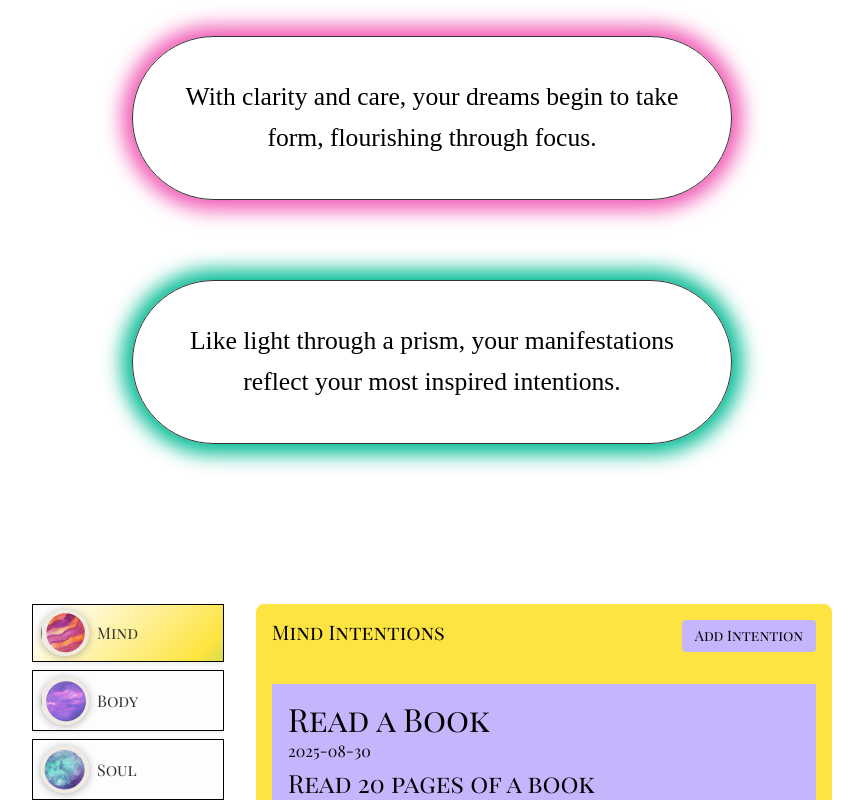
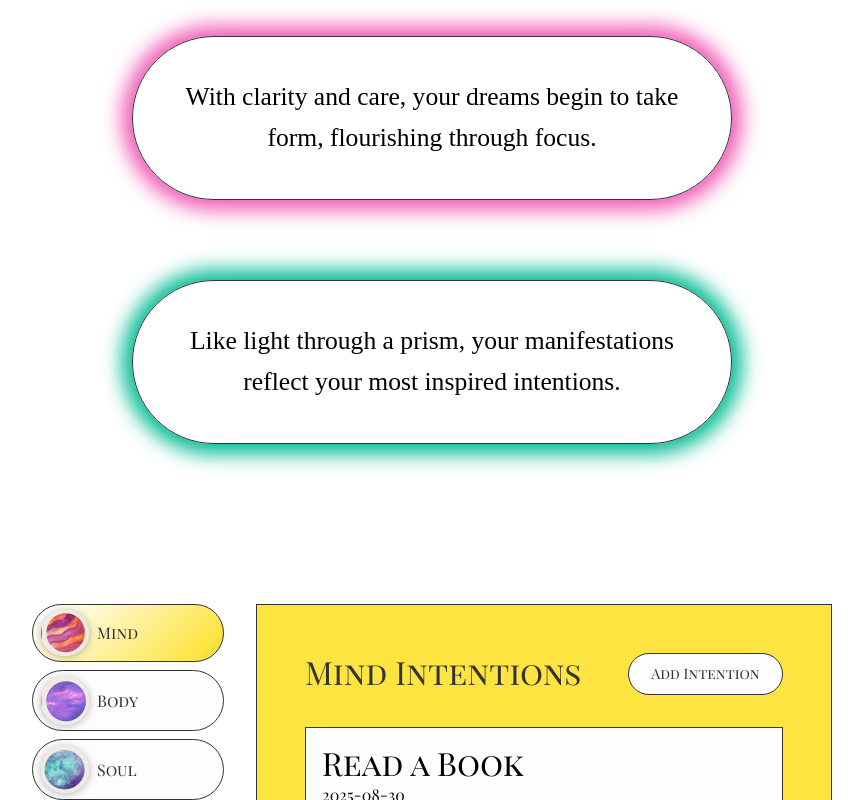
Before and after one commit to codetivated/manifest-todo-app, an Angular app: page / in a window 1280 px wide. Both pictures are taken after a click on the button "Mind". Shown: the part 901-1701 px from the top of the page, without its empty margins (208-1071 px from the left). Built offline with nearby package versions, Linux system fonts and the light colour scheme; a web font is replaced by a local one.

Commit message:
adjust css to flow better

```diff
--- a/src/app/app.component.css
+++ b/src/app/app.component.css
@@ -21,7 +21,6 @@ main {
   font-weight: bold;
   font-size: 1.15rem;
   margin: 0;
-  text-align: center;
 }
 
 @media (min-width: 768px) {
--- a/src/app/categories/categories.component.css
+++ b/src/app/categories/categories.component.css
@@ -1,5 +1,4 @@
 div {
-  box-shadow: 0 1px 6px rgba(0, 0, 0, 0.1);
   overflow: hidden;
 }
 
@@ -10,7 +9,8 @@ button {
   padding: 0.35rem 0.5rem;
   background-color: var(--color-ivory-white);
   color: var(--color-deep-black);
-  border: 1px solid black;
+  border: 1px solid var(--color-deep-black);
+  border-radius: 200px;
   font: inherit;
   cursor: pointer;
   width: 100%;
--- a/src/app/intentions/intention/intention.component.css
+++ b/src/app/intentions/intention/intention.component.css
@@ -1,7 +1,8 @@
 article {
   padding: 1rem;
   color: var(--color-black);
-  background-color: var(--color-lilac-gray);
+  border: 1px solid var(--color-deep-black);
+  background-color: var(--color-ivory-white);
 }
 
 h2 {
@@ -21,13 +22,13 @@ time {
   font: inherit;
   font-size: 0.9rem;
   cursor: pointer;
-  background-color: var(--color-orchid);
-  color: var(--color-white);
-  border-radius: 4px;
+  background-color: var(--color-ivory-white);
+  color: var(--color-deep-black);
+  border-radius: 200px;
   padding: 0.5rem 1.5rem;
-  border: none;
   box-shadow: 0 1px 3px rgba(0, 0, 0, 0.3);
   transition: all 0.3s ease;
+  border: 1px solid var(--color-deep-black);
 }
 
 .actions button:hover,
--- a/src/app/intentions/intentions.component.css
+++ b/src/app/intentions/intentions.component.css
@@ -1,9 +1,8 @@
 #intentions {
-  padding: 1rem;
-  border-radius: 8px;
-  max-height: 60vh;
+  border: 1px solid var(--color-deep-black);
+  background-color: var(--color-butter-yellow);
   overflow: auto;
-  background-color: var(--color-butter-yellow);;
+  max-width: 800px;
 }
 
 header {
@@ -11,53 +10,63 @@ header {
   justify-content: space-between;
   align-items: flex-start;
   margin-bottom: 2rem;
-  gap: 1rem;
+  gap: 2rem;
 }
 
 h2 {
   margin: 0;
-  font-size: 0.9rem;
+  font-size: 1.6rem;
   width: 60%;
   text-wrap: balance;
+  font-family: 'Playfair Display SC', serif;
+  color: var(--color-deep-black);
 }
 
 menu {
   margin: 0;
   padding: 0;
+  display: flex;
+  gap: 0.5rem;
 }
 
 menu button {
   font: inherit;
   cursor: pointer;
-  background-color: var(--color-lilac-gray);
-  border-radius: 4px;
-  border: none;
-  padding: 0.35rem 0.8rem;
+  background-color: var(--color-ivory-white);
+  color: var(--color-deep-black);
+  border-radius: 200px;
+  border: 1px solid var(--color-deep-black);
+  padding: 0.6rem 1.4rem;
   font-size: 0.9rem;
+  transition: all 0.3s ease;
 }
 
-menu button:hover,
-menu button:active {
+menu button:hover {
   background-color: var(--color-lavender-pink);
+  box-shadow: none;
 }
 
 ul {
   list-style: none;
-  margin: 1rem 0;
+  margin: 2rem 0 0;
   padding: 0;
   display: flex;
   flex-direction: column;
-  gap: 1rem;
+  gap: 1.5rem;
   max-height: 50vh;
   overflow: auto;
 }
 
 @media (min-width: 768px) {
+  #intentions {
+    padding: 3rem 3rem;
+  }
+
   h2 {
-    font-size: 1.25rem;
+    font-size: 2rem;
   }
 
   menu {
-    width: auto;
+    justify-content: flex-end;
   }
 }
--- a/src/app/nav-header/nav-header.component.css
+++ b/src/app/nav-header/nav-header.component.css
@@ -1,10 +1,8 @@
-/* Navbar container */
 nav.navbar {
   padding: 1rem 2rem;
   border: 1px solid rgba(255, 255, 255, 0.15);
 }
 
-/* Brand name */
 .navbar-brand {
   font-family: 'Space Grotesk', sans-serif;
   font-size: 1.75rem;
@@ -13,7 +11,6 @@ nav.navbar {
   text-shadow: 0 1px 2px rgba(255, 255, 255, 0.4);
 }
 
-/* Nav links */
 .nav-link {
   font-weight: 500;
   color: var(--color-black);
@@ -24,7 +21,6 @@ nav.navbar {
   text-decoration: underline;
 }
 
-/* Hamburger toggle (mobile) */
 .navbar-toggler {
   border: none;
   background: transparent;
--- a/src/styles.css
+++ b/src/styles.css
@@ -42,7 +42,9 @@ p {
 
 
 .iridescent-bg {
-background: linear-gradient(
+  border-radius: 200px;
+  border: 1px solid var(--color-deep-black);
+  background: linear-gradient(
     135deg,
     var(--color-orchid),
     var(--color-lavender-pink),
```
